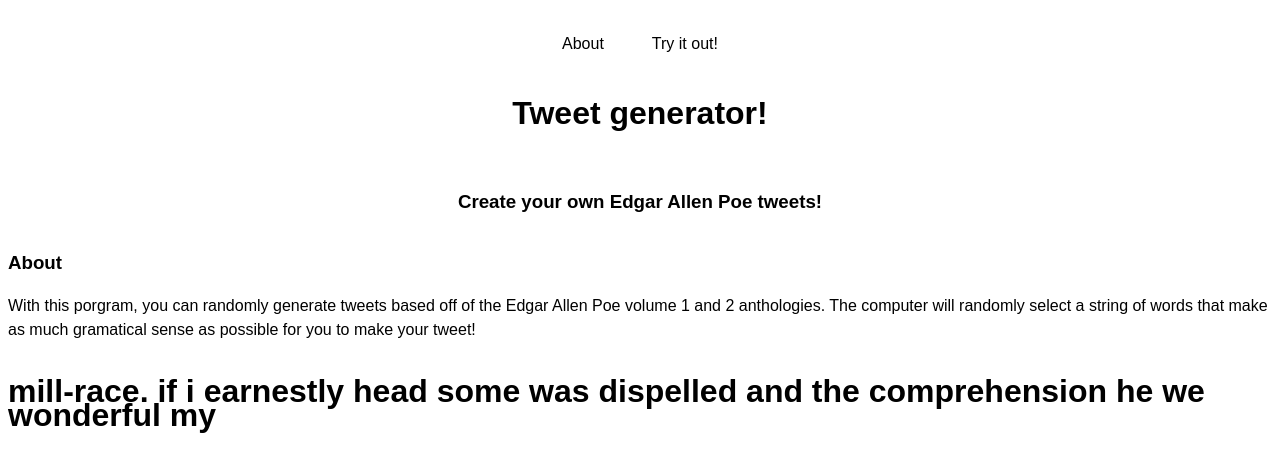
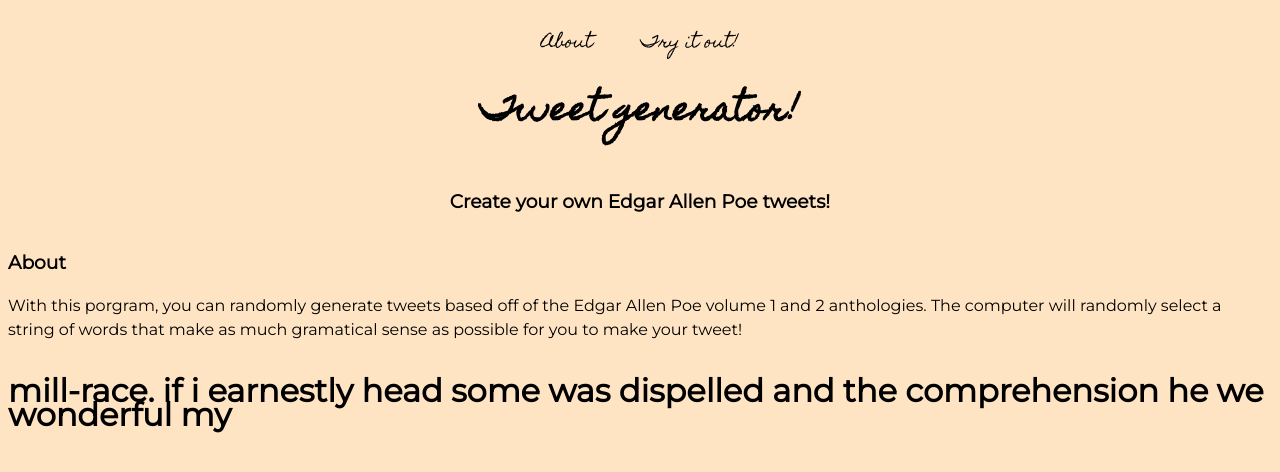
Before and after one commit to aevans1910/tweet-gen-for-heroku, a Flask app: page / in a window 1280 px wide. Shown: the top 472 px of the page. Run offline with Flask 2, Linux system fonts and the light colour scheme; some libraries are stand-ins or nearby versions.

Commit message:
[add] more styling

```diff
--- a/static/index.css
+++ b/static/banana.css
@@ -3,9 +3,10 @@
         display: flex;
         justify-content: center;
         flex-direction: column;
-        font-family: sans-serif;
+        font-family: 'Montserrat', sans-serif;
         font-size: 16px;
         line-height: 1.5em;
+        background-color: bisque;
     }
 
     /* Here is style for the navigation bar */
@@ -24,6 +25,7 @@
 
         .Buttons > .nav-item {
             margin: 1.5em;
+            font-family: 'Homemade Apple', cursive;
             text-decoration: none;
             color: black;
         }
@@ -32,6 +34,7 @@
         #jumbotron > .text > h1{
             display: flex;
             justify-content: center;
+            font-family: 'Homemade Apple', cursive;
         }
 
         #jumbotron > .text > h3{
@@ -39,3 +42,24 @@
             justify-content: center;
             color: black;
         }
+
+    /* Here is styling for the about section */
+
+        #about > .text > h3{
+            display: flex;
+            justify-content: center;
+            font-family: 'Homemade Apple', cursive;
+        }
+
+        #about > .text > p{
+            display: flex;
+            justify-content: center;
+        }
+
+    /* Here is styling for the tweet */
+
+        #about > .text > h1{
+            display: flex;
+            justify-content: center;
+            font-family: 'Homemade Apple', cursive;
+        }
--- a/templates/index.html
+++ b/templates/index.html
@@ -4,8 +4,9 @@
     <meta charset="UTF-8">
     <meta name="viewport" content="width=device-width, initial-scale=1.0">
     <meta http-equiv="X-UA-Compatible" content="ie=edge">
-    <link rel="stylesheet" href='static/index.css'>
-    <title>Document</title>
+    <link rel="stylesheet" href='static/banana.css'>
+    <link href="https://fonts.googleapis.com/css?family=Homemade+Apple|Montserrat&display=swap" rel="stylesheet">
+    <title>Tweet Gen</title>
 </head>
 <body>
     <!-- Navbar -->
@@ -36,9 +37,14 @@
         </div>
     </div>
 
-    {% if gen %}
-        <h1>{{ gen }}</h1>
-    {% endif %}
+    <!-- Tweet  -->
+    <div id="tweet">
+        <div class="text">
+            {% if gen %}
+                <h1>{{ gen }}</h1>
+            {% endif %}
+        </div>
+    </div>
 
 </body>
 </html>
```
